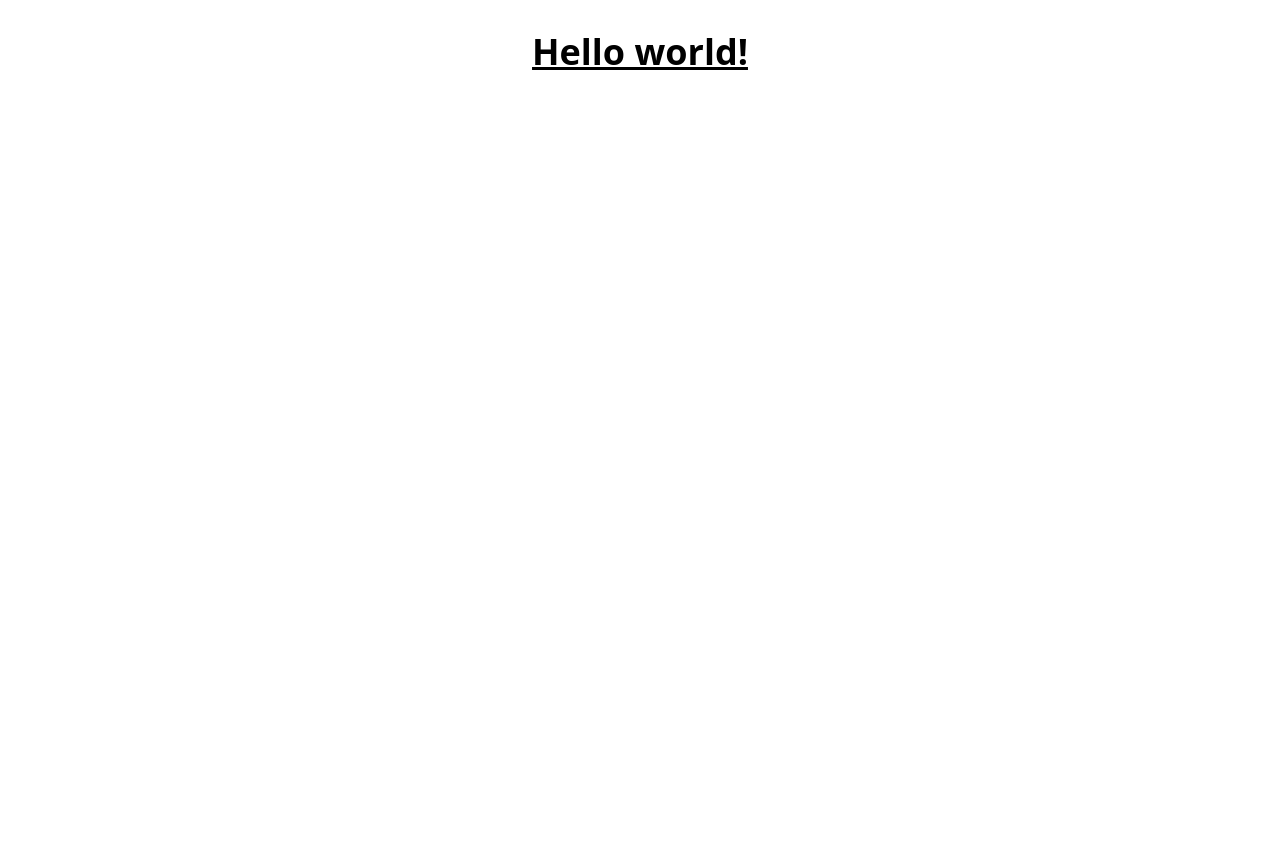
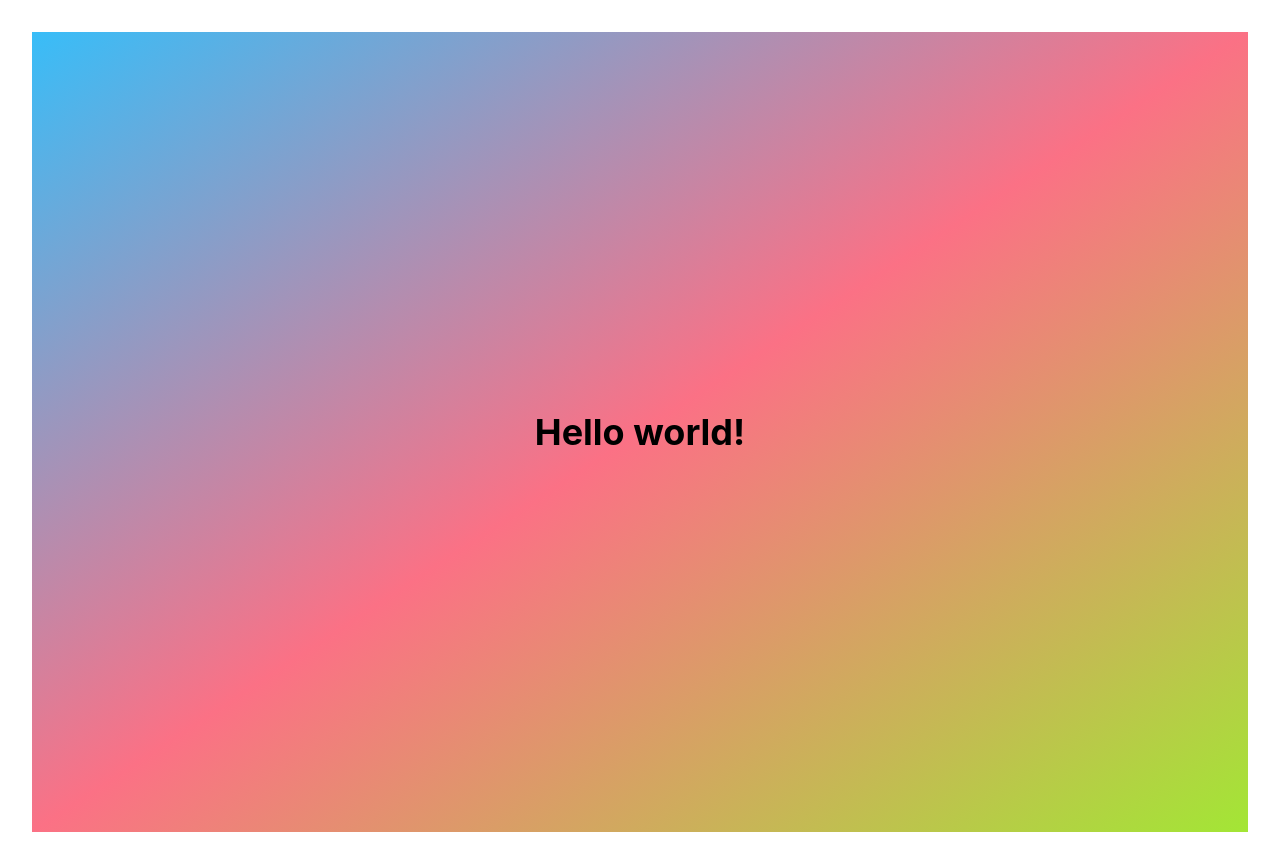
Before and after one commit to guz86/WEATHER-API, a React (Vite) app: page / in a window 1280 px wide. Before the commit the page ends 800 px from the top, so only its background shows below. Built offline with nearby package versions, Linux system fonts and the light colour scheme.

Commit message:
feat: add styles

```diff
--- a/src/App.tsx
+++ b/src/App.tsx
@@ -5,9 +5,12 @@ function App() {
 
   return (
     <>
-<h1 className="text-4xl font-bold underline">
-      Hello world!
-    </h1>
+      <main className="flex justify-center items-center bg-gradient-to-br from-sky-400 via-rose-400 to-lime-400 h-[100vh] w-full">
+        <h1 className="text-4xl font-bold">
+          Hello world!
+        </h1>
+      </main>
+
     </>
   )
 }
--- a/src/index.css
+++ b/src/index.css
@@ -1,3 +1,13 @@
 @tailwind base;
 @tailwind components;
 @tailwind utilities;
+
+body {
+    margin: 0;
+    padding: 0;
+    font-family: -apple-system, BlinkMacSystemFont, 'Segoe UI', 'Roboto', 'Oxygen',
+      'Ubuntu', 'Cantarell', 'Fira Sans', 'Droid Sans', 'Helvetica Neue',
+      sans-serif;
+    -webkit-font-smoothing: antialiased;
+    -moz-osx-font-smoothing: grayscale;
+  }
```
